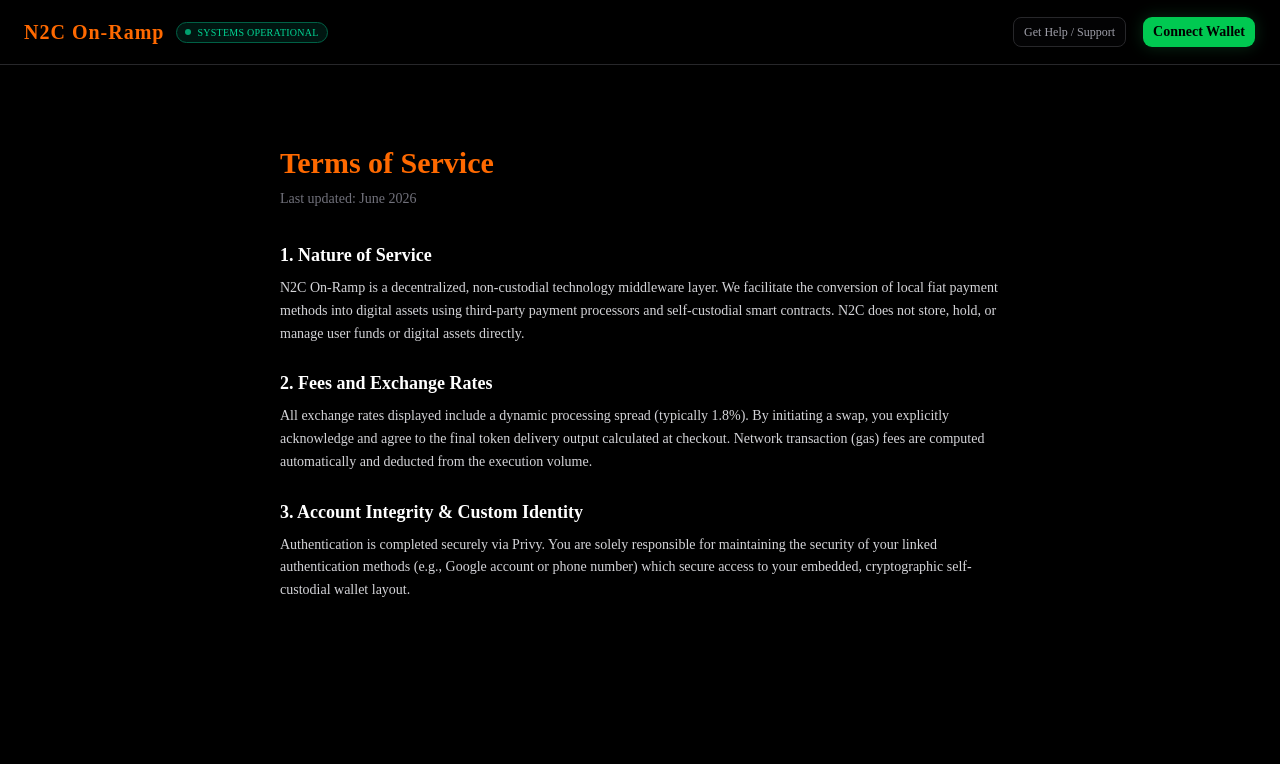
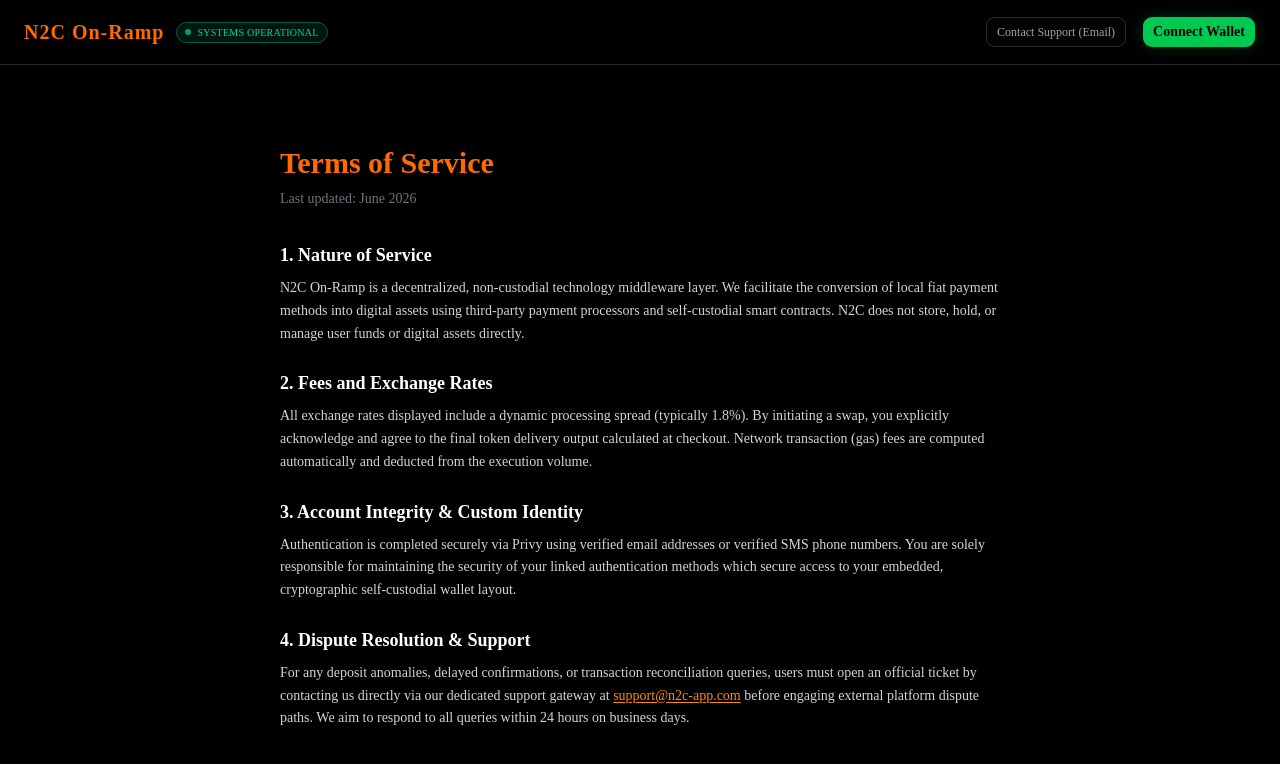
Before and after one commit to Ajibobo-3/N2C, a Next.js app: page /terms in a window 1280 px wide. Shown: the top 764 px of the page. Built offline with nearby package versions, Linux system fonts and the light colour scheme; no server answers.

Commit message:
refactor: enforce email/SMS auth, replace WhatsApp with email support

```diff
--- a/src/app/terms/page.tsx
+++ b/src/app/terms/page.tsx
@@ -19,7 +19,12 @@
 
         <section>
           <h2 className="text-lg font-semibold text-white mb-2">3. Account Integrity & Custom Identity</h2>
-          <p>Authentication is completed securely via Privy. You are solely responsible for maintaining the security of your linked authentication methods (e.g., Google account or phone number) which secure access to your embedded, cryptographic self-custodial wallet layout.</p>
+          <p>Authentication is completed securely via Privy using verified email addresses or verified SMS phone numbers. You are solely responsible for maintaining the security of your linked authentication methods which secure access to your embedded, cryptographic self-custodial wallet layout.</p>
+        </section>
+
+        <section>
+          <h2 className="text-lg font-semibold text-white mb-2">4. Dispute Resolution & Support</h2>
+          <p>For any deposit anomalies, delayed confirmations, or transaction reconciliation queries, users must open an official ticket by contacting us directly via our dedicated support gateway at <a href="mailto:support@n2c-app.com" className="text-orange-400 hover:text-orange-300 underline underline-offset-2 transition-colors">support@n2c-app.com</a> before engaging external platform dispute paths. We aim to respond to all queries within 24 hours on business days.</p>
         </section>
       </div>
     </div>
--- a/src/components/Navbar.tsx
+++ b/src/components/Navbar.tsx
@@ -51,12 +51,10 @@
         </div>
         <div className="flex items-center gap-4">
           <a
-            href="https://wa.me/2349016237901"
-            target="_blank"
-            rel="noopener noreferrer"
-            className="text-xs text-zinc-400 hover:text-white border border-zinc-800 rounded-md px-2.5 py-1.5 transition-colors bg-zinc-950/40"
+            href="mailto:support@n2c-app.com"
+            className="text-xs text-zinc-400 hover:text-white border border-zinc-800 rounded-md px-2.5 py-1.5 transition-colors bg-zinc-950/40 font-medium"
           >
-            Get Help / Support
+            Contact Support (Email)
           </a>
           <Button disabled className="bg-zinc-900 border-zinc-800 text-zinc-500 w-[160px]">
             <Loader2 className="w-4 h-4 mr-2 animate-spin" />
@@ -80,12 +78,10 @@
 
       <div className="flex items-center gap-4">
         <a
-          href="https://wa.me/2349016237901"
-          target="_blank"
-          rel="noopener noreferrer"
-          className="text-xs text-zinc-400 hover:text-white border border-zinc-800 rounded-md px-2.5 py-1.5 transition-colors bg-zinc-950/40"
+          href="mailto:support@n2c-app.com"
+          className="text-xs text-zinc-400 hover:text-white border border-zinc-800 rounded-md px-2.5 py-1.5 transition-colors bg-zinc-950/40 font-medium"
         >
-          Get Help / Support
+          Contact Support (Email)
         </a>
 
         {!ready ? (
--- a/src/components/Providers.tsx
+++ b/src/components/Providers.tsx
@@ -76,9 +76,12 @@
       <PrivyProvider
         appId={appId}
         config={{
+          // Enforce rigorous identity capture — email & SMS only
+          loginMethods: ['email', 'sms'],
           appearance: {
             theme: "dark",
-            accentColor: "#22c55e",
+            accentColor: "#f97316", // N2C Orange
+            logo: 'https://n2c-app.vercel.app/logo.png',
           },
           embeddedWallets: {
             ethereum: {
```
